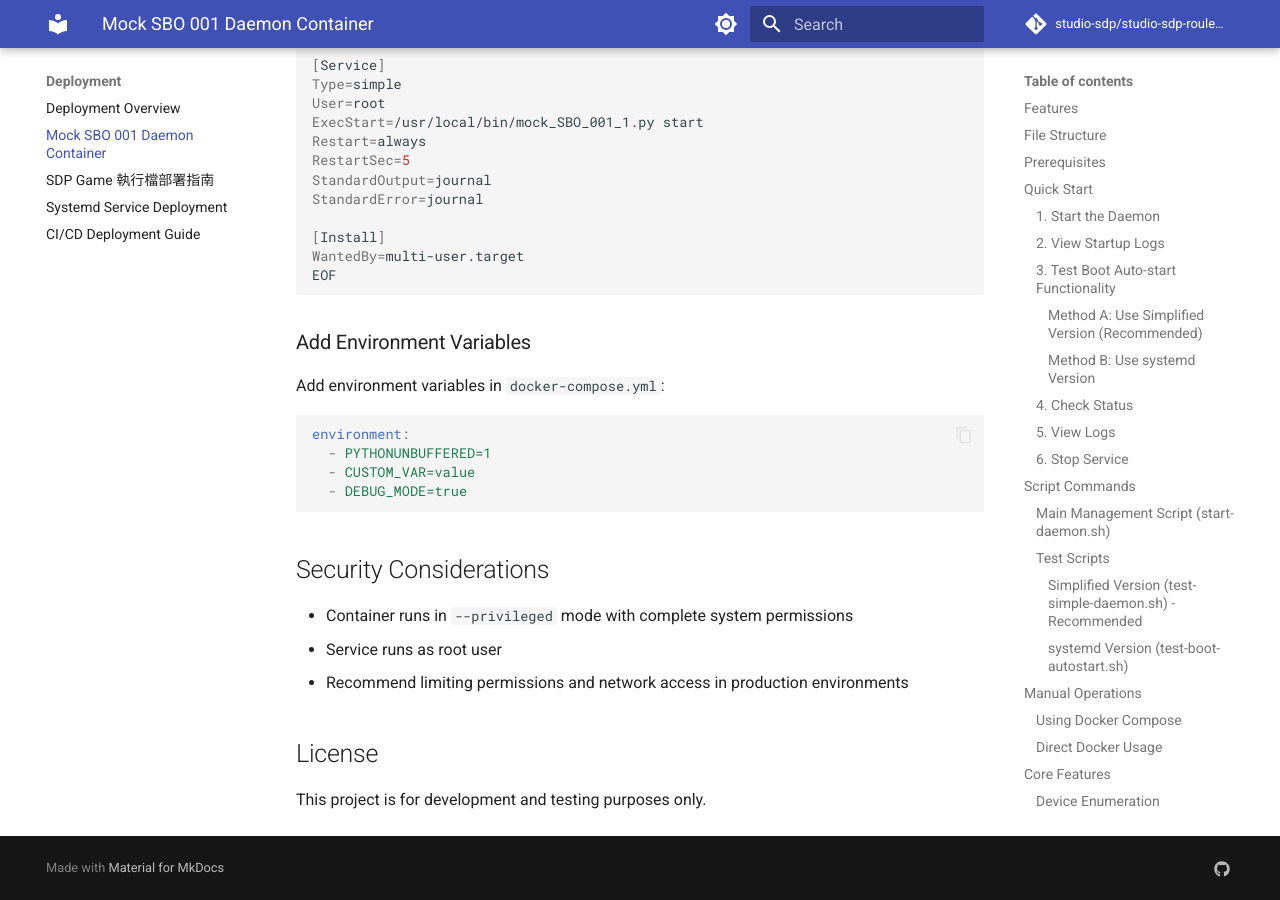
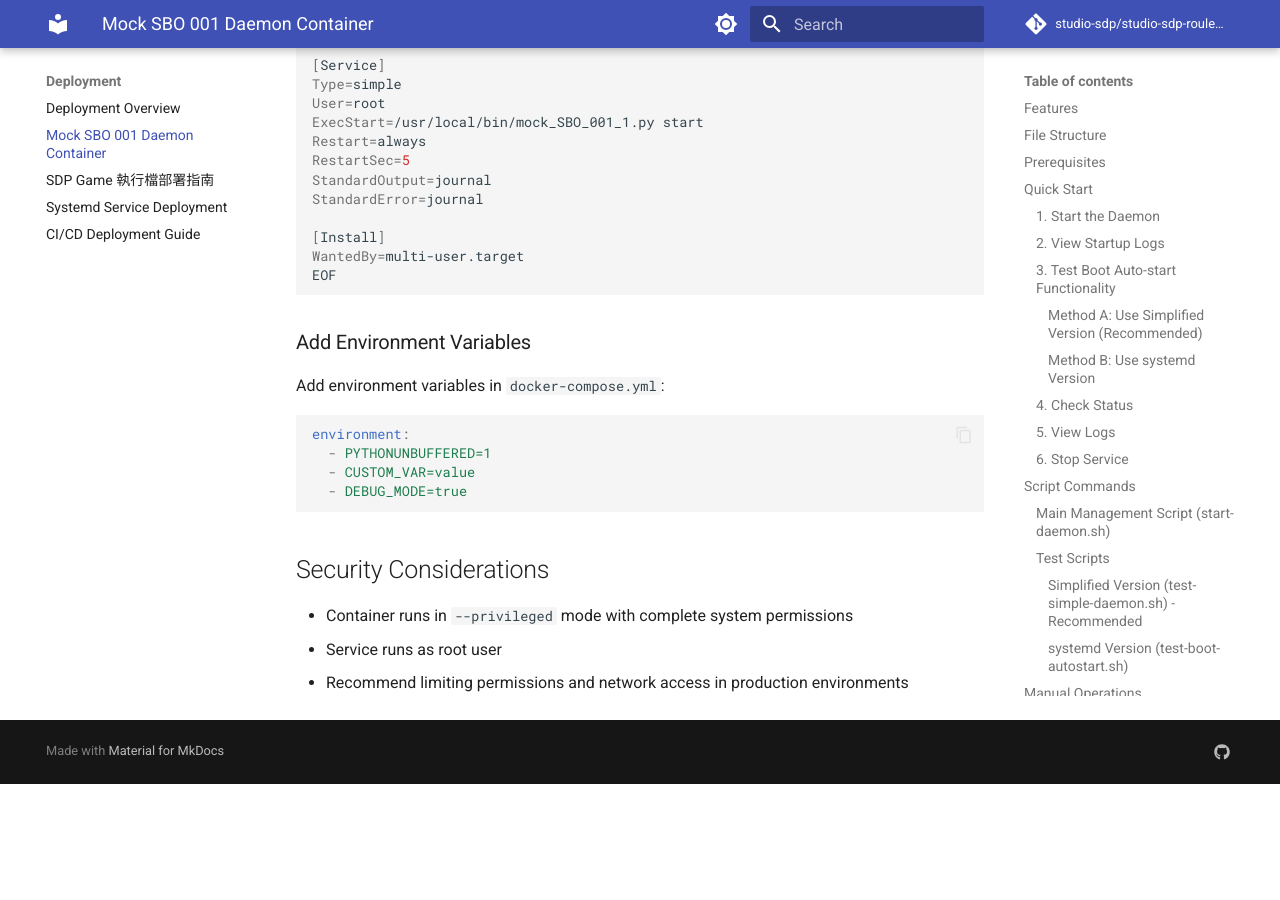
Before and after one commit to ikigai-kevin-k/studio-sdp-mirror, an MkDocs documentation site: the page built from docs/deployment/docker.md, in a window 1280 px wide and 900 px high, scrolled down 7155 px. Built offline with MkDocs 1.6.1 and Material for MkDocs 9.7.7, drawn with Linux system fonts in a browser that asks for light colours; comment, search, counter and statistics services are not loaded; the version menu is left out; after the commit the page ends 7939 px from its top, so only the background shows below that.

Commit message:
docs: Remove License sections from documentation

```diff
--- a/docs/deployment/docker.md
+++ b/docs/deployment/docker.md
@@ -332,7 +332,3 @@ environment:
 - Container runs in `--privileged` mode with complete system permissions
 - Service runs as root user
 - Recommend limiting permissions and network access in production environments
-
-## License
-
-This project is for development and testing purposes only.
```
